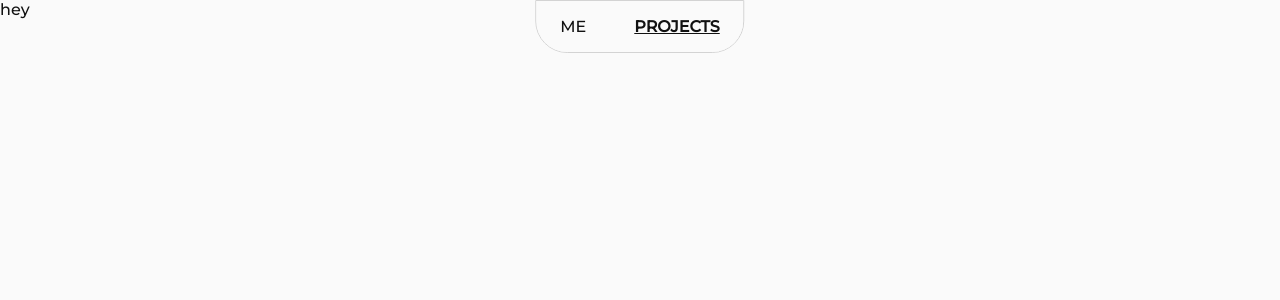
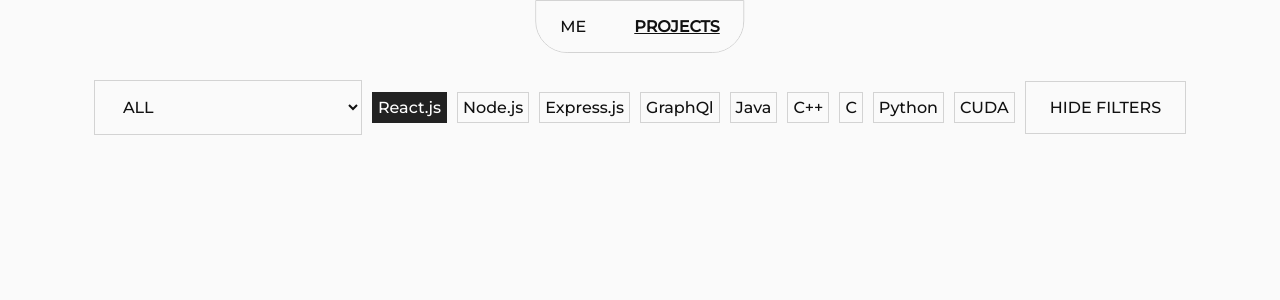
Before and after one commit to MinhazRaufoon/my-website, a React (Create React App) app: page /projects in a window 1280 px wide. Shown: the top 300 px of the page. Built offline with nearby package versions, Linux system fonts and the light colour scheme.

Commit message:
Make filter panel in projects page

```diff
--- /dev/null
+++ b/src/components/ProjectSkillFilter.tsx
@@ -0,0 +1,6 @@
+import styles from "../styles/ProjectSkillFilter.module.scss"
+
+export function ProjectSkillFilter(props: { value: string, isSelected?: boolean, onClick: any }) {
+  const { value, isSelected = false, onClick } = props;
+  return <button className={`${styles.container} ${isSelected ? styles.selected : ""}`} onClick={onClick}>{value}</button>
+}
--- /dev/null
+++ b/src/components/ProjectsPageHeader.tsx
@@ -0,0 +1,75 @@
+import { Fragment, useState, useCallback } from "react"
+import styles from "../styles/ProjectsPageHeader.module.scss"
+import { ProjectSkillFilter } from "./ProjectSkillFilter";
+
+type ProjectTypeFilter = "all" | "web-app" | "desktop-app" | "embedded-software"
+
+function ProjectTypeFilterSelect(props : { value: ProjectTypeFilter, setTypeFilter: Function }) {
+  const { value, setTypeFilter } = props;
+  return (
+    <select value={value} onChange={e => setTypeFilter(e.target.value as ProjectTypeFilter)}>
+      <option value={"all"}>All</option>
+      <option value={"desktop-app"}>Desktop app</option>
+      <option value={"web-app"}>Web app</option>
+      <option value={"embedded-software"}>Embedded software</option>
+    </select>
+  )
+}
+
+const allSkills = [
+  "React.js",
+  "Node.js",
+  "Express.js",
+  "GraphQl",
+  "Java",
+  "C++",
+  "C",
+  "Python",
+  "CUDA"
+]
+
+export function ProjectsPageHeader() {
+  const [isFilterPanelVisible, setFilterPanelVisible] = useState<boolean>(true);
+  const [typeFilter, setTypeFilter] = useState<ProjectTypeFilter>("all");
+  const [skillFilters, setSkillFilters] = useState<string[]>(["React.js"]);
+
+  const addSkillFilter = useCallback((skill: string) => {
+    setSkillFilters(prev => [...prev, skill]);
+  }, [])
+
+  const removeSkillFilter = useCallback((skill: string) => {
+    setSkillFilters(prev => {
+      const indexOfFilterToDelete = prev.indexOf(skill);
+
+      if (indexOfFilterToDelete > -1) {
+        const result = [...prev];
+        result.splice(indexOfFilterToDelete, 1);
+        return result;
+      }
+
+      return prev;
+    });
+  }, [])
+
+  return (
+    <div className={styles.container}>
+      {
+        isFilterPanelVisible && <Fragment>
+          <ProjectTypeFilterSelect value={typeFilter} setTypeFilter={setTypeFilter}/>
+
+          <div className={styles.skillFilterPanel}>
+            {
+              allSkills.map(skill => {
+                return skillFilters.includes(skill)
+                  ? <ProjectSkillFilter key={skill} value={skill} isSelected={true} onClick={() => removeSkillFilter(skill)}/>
+                  : <ProjectSkillFilter key={skill} value={skill} isSelected={false} onClick={() => addSkillFilter(skill)}/>;
+              })
+            }
+          </div>
+
+        </Fragment>
+      }
+      <button onClick={() => setFilterPanelVisible(prev => !prev)}>{isFilterPanelVisible ? "Hide" : "Show"} filters</button>
+    </div>
+  )
+}
--- a/src/index.scss
+++ b/src/index.scss
@@ -31,7 +31,10 @@ code {
 }
 
 button,
-a {
+a,
+input,
+select {
+  margin: 0;
   padding: 1rem 1.5rem 1rem 1.5rem;
   font-size: 1rem;
   border: 1px solid var(--brdcolor);
--- a/src/pages/Projects.tsx
+++ b/src/pages/Projects.tsx
@@ -1,3 +1,7 @@
+import { ProjectsPageHeader } from "../components/ProjectsPageHeader";
+
 export function Projects() {
-  return <div>hey</div>
+  return <>
+    <ProjectsPageHeader/>
+  </>
 }
--- a/src/styles/FancyHeader.module.scss
+++ b/src/styles/FancyHeader.module.scss
@@ -9,6 +9,7 @@
   border-bottom-left-radius: 2rem;
   border-bottom-right-radius: 2rem;
   border: 1px solid var(--brdcolor);
+  z-index: 20;
 
   a {
     border: none;
--- /dev/null
+++ b/src/styles/ProjectSkillFilter.module.scss
@@ -0,0 +1,14 @@
+.container {
+  border-color: lightgray;
+}
+
+.selected {
+  background-color: #222;
+  border-color: #222;
+  color: white;
+
+  &:hover {
+    background-color: yellowgreen;
+    color: black;
+  }
+}
--- /dev/null
+++ b/src/styles/ProjectsPageHeader.module.scss
@@ -0,0 +1,26 @@
+.container {
+  position: fixed;
+  padding-top: 5rem;
+  top: 0;
+  left: 0;
+  width: 100vw;
+  z-index: 19;
+  display: flex;
+  flex-direction: row;
+  align-items: center;
+  justify-content: center;
+}
+
+.skillFilterPanel {
+  display: flex;
+  flex-direction: row;
+  flex-wrap: wrap;
+  max-width: 60%;
+  margin: 5px;
+
+  button {
+    padding: 5px;
+    margin: 5px;
+    text-transform: none;
+  }
+}
```
